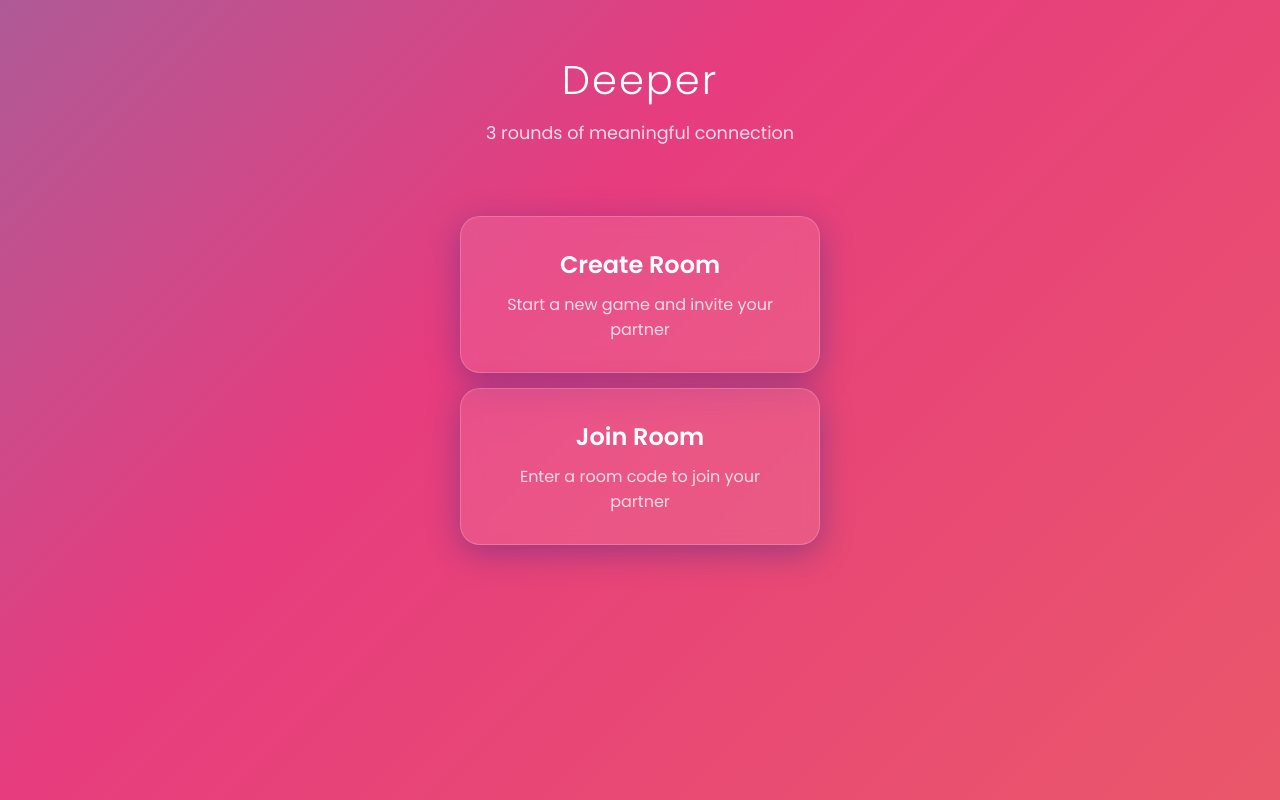
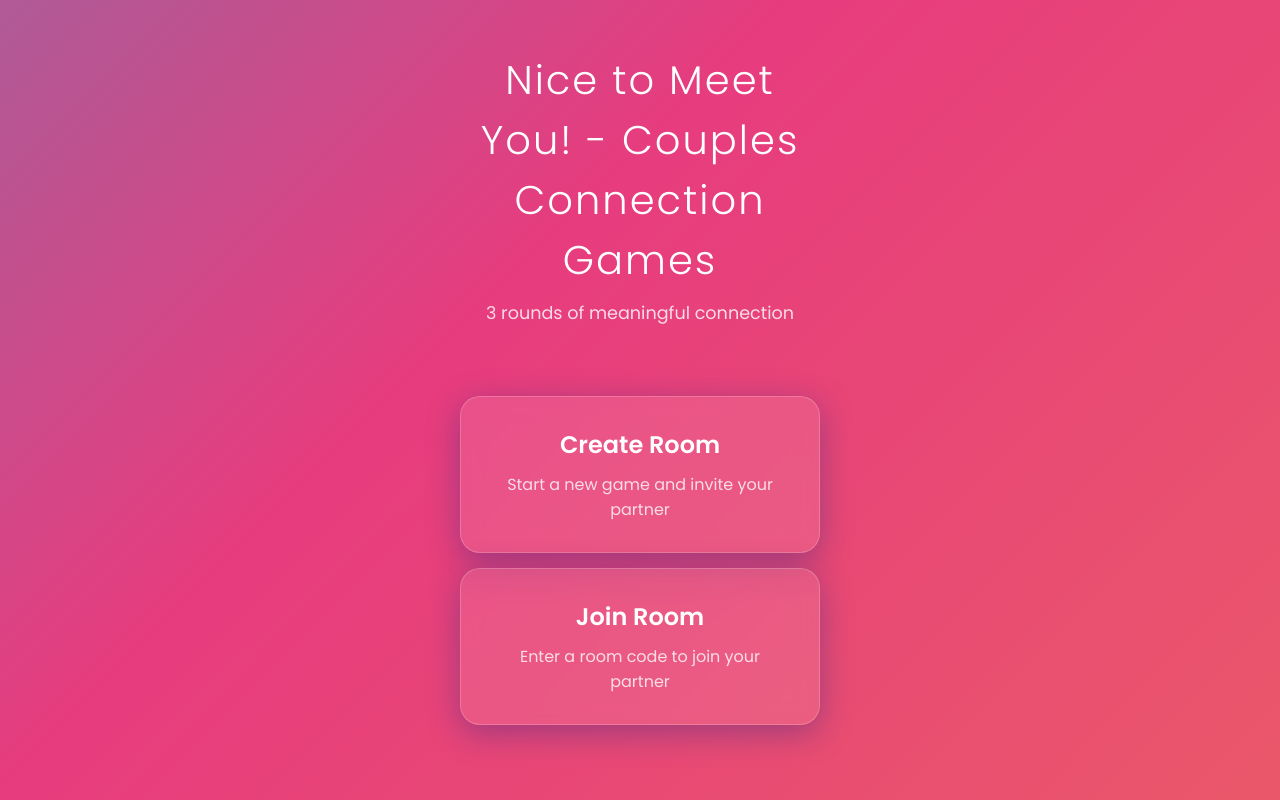
Before and after one commit to kangariii/Dating-App, a plain HTML site: page index.html in a window 1280 px wide. Drawn offline with Linux system fonts and the light colour scheme.

Commit message:
Nice to Meet You in the title

```diff
--- a/index.html
+++ b/index.html
@@ -3,7 +3,7 @@
     <head>
         <meta charset="UTF-8">
         <meta name="viewport" content="width=device-width, initial-scale=1.0">
-        <title>Deeper - Couples Connection Games</title>
+        <title>Nice to Meet You! - Couples Connection Games</title>
 
         <!-- Better fonts -->
         <link rel="preconnect" href="https://fonts.googleapis.com">
@@ -20,7 +20,7 @@
 <body>
     <div class="container">
         <div class="app-header">
-            <h1>Deeper</h1>
+            <h1>Nice to Meet You! - Couples Connection Games</h1>
             <p>3 rounds of meaningful connection</p>
         </div>
 
```
